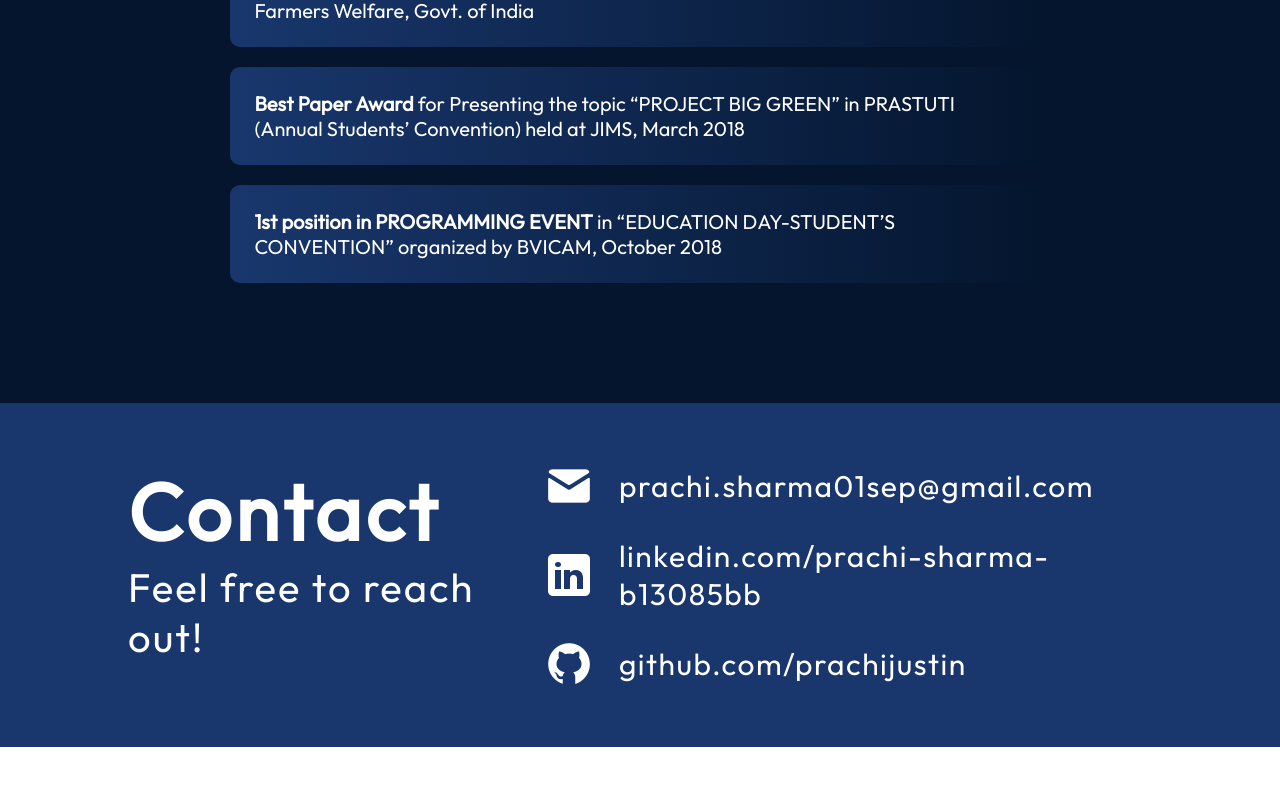
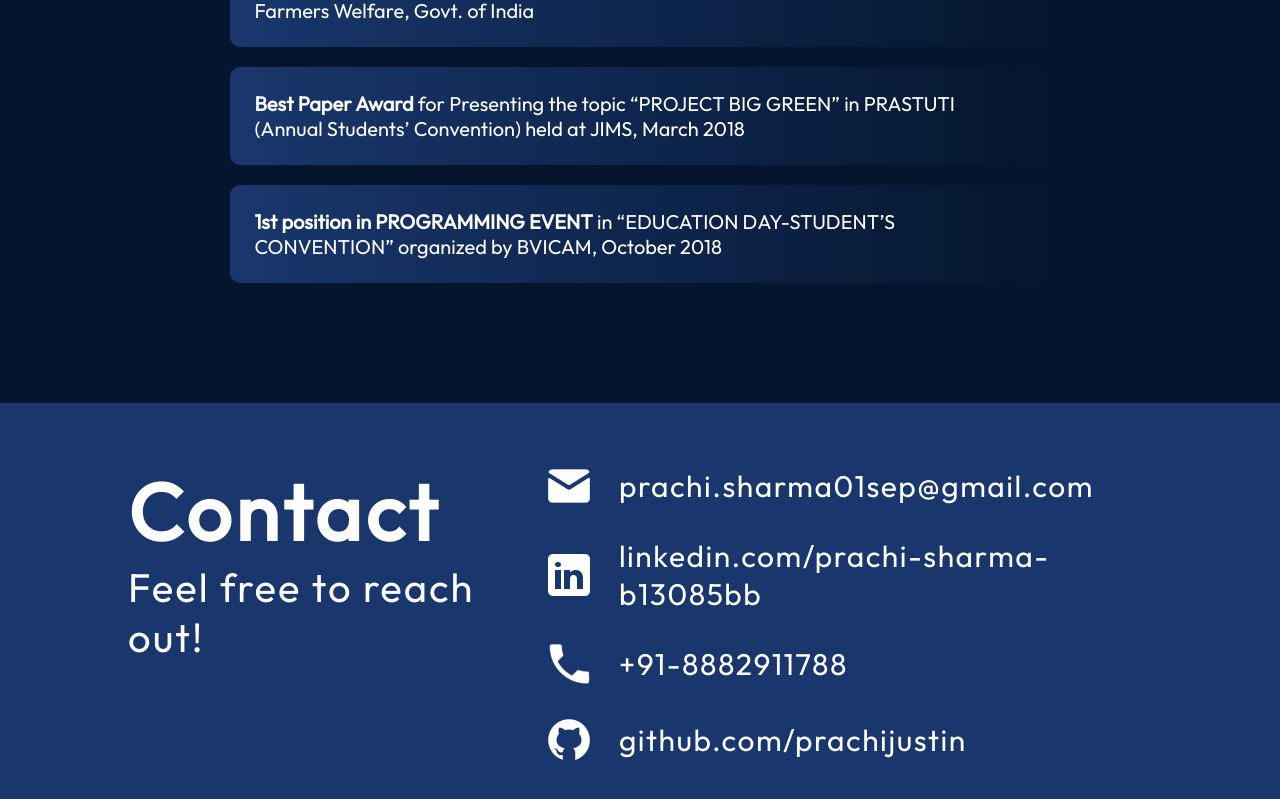
Before and after one commit to prachijustin/portfolio, a React (Vite) app: page / in a window 1280 px wide. Shown: the part 4380-5179 px from the top of the page. Before the commit the page ends 5127 px from the top, so only its background shows below. Built offline with nearby package versions, Linux system fonts and the light colour scheme.

Commit message:
call added

```diff
--- a/src/components/Contact/Contact.tsx
+++ b/src/components/Contact/Contact.tsx
@@ -25,6 +25,10 @@ export const Contact = () => {
           </a>
         </li>
         <li className={styles.link}>
+          <img src={getImageUrl("contact/callIcon.png")} alt="call-icon" />
+          <a href="tel:888-291-1788">+91-8882911788</a>
+        </li>
+        <li className={styles.link}>
           <img src={getImageUrl("contact/githubIcon.png")} alt="github-icon" />
           <a href="https://github.com/prachijustin">github.com/prachijustin</a>
         </li>
```
Also changed, not shown: assets/contact/callIcon.png (added).
